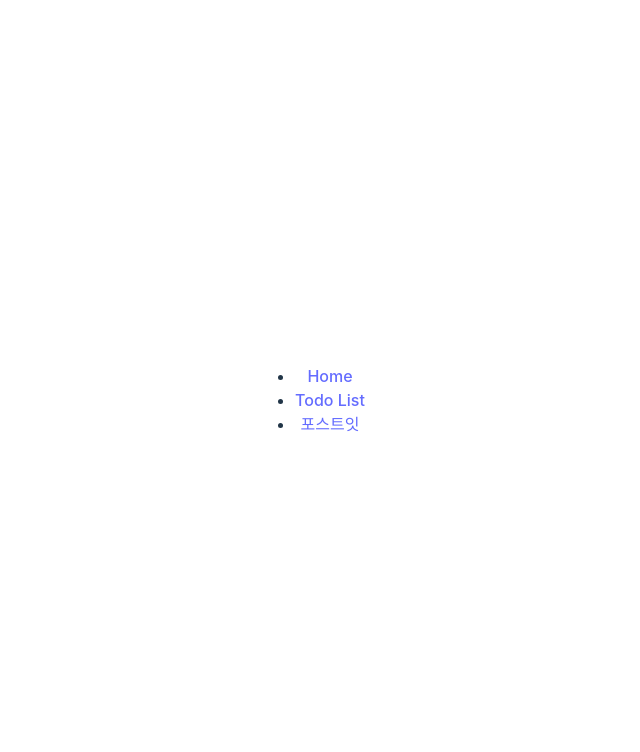
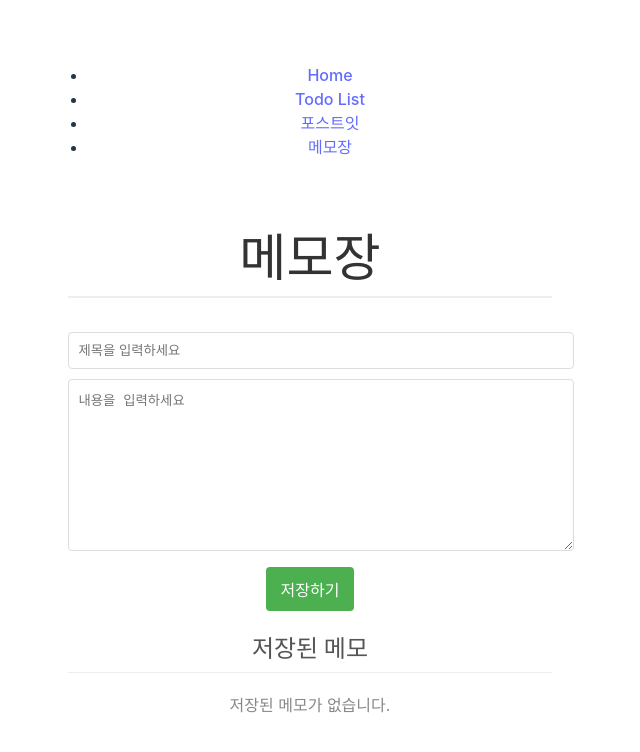
Before and after one commit to leeraquel/to-do-list-vite-aws, a React (Vite) app: page /notepad in a window 1280 px wide. Before the commit this address had no page. Shown: the top 752 px of the page, without its empty margins (330-970 px from the left). Built offline with nearby package versions, Linux system fonts and the light colour scheme.

Commit message:
:sparkles: (notepad) 메모장 추가

```diff
--- a/src/App.tsx
+++ b/src/App.tsx
@@ -3,6 +3,7 @@ import { BrowserRouter as Router, Route, Routes, Link } from 'react-router-dom';
 import Home from './pages/Home';
 import TodoList from './pages/TodoList';
 import PostIt from './pages/PostIt';
+import Notepad from './pages/Notepad';
 import UpdateNotification from './components/UpdateNotification';
 import './App.css';
 
@@ -20,12 +21,16 @@ const App: React.FC = () => {
                     <li>
                         <Link to="/postit">포스트잇</Link>
                     </li>
+                    <li>
+                        <Link to="/notepad">메모장</Link>
+                    </li>
                 </ul>
             </nav>
             <Routes>
                 <Route path="/" element={<Home />} />
                 <Route path="/todos" element={<TodoList />} />
                 <Route path="/postit" element={<PostIt />} />
+                <Route path="/notepad" element={<Notepad />} />
             </Routes>
             <UpdateNotification />
         </Router>
--- /dev/null
+++ b/src/pages/Notepad.tsx
@@ -0,0 +1,124 @@
+import { useState, useEffect } from 'react';
+
+function Notepad() {
+    const [notes, setNotes] = useState<string>('');
+    const [savedNotes, setSavedNotes] = useState<string[]>([]);
+    const [title, setTitle] = useState<string>('');
+
+    // 로컬 스토리지에서 메모 불러오기
+    useEffect(() => {
+        const savedData = localStorage.getItem('notepadData');
+        if (savedData) {
+            setSavedNotes(JSON.parse(savedData));
+        }
+    }, []);
+
+    // 로컬 스토리지에 메모 저장
+    const saveNote = () => {
+        if (notes.trim() && title.trim()) {
+            const newNote = `${title}: ${notes}`;
+            const updatedNotes = [...savedNotes, newNote];
+            setSavedNotes(updatedNotes);
+            localStorage.setItem('notepadData', JSON.stringify(updatedNotes));
+            setNotes('');
+            setTitle('');
+        }
+    };
+
+    // 메모 삭제
+    const deleteNote = (index: number) => {
+        const updatedNotes = savedNotes.filter((_, i) => i !== index);
+        setSavedNotes(updatedNotes);
+        localStorage.setItem('notepadData', JSON.stringify(updatedNotes));
+    };
+
+    return (
+        <div style={{ padding: '20px', maxWidth: '800px', margin: '0 auto' }}>
+            <h1 style={{ color: '#333', borderBottom: '2px solid #eee', paddingBottom: '10px' }}>메모장</h1>
+
+            <div style={{ marginBottom: '20px' }}>
+                <input
+                    type="text"
+                    value={title}
+                    onChange={(e) => setTitle(e.target.value)}
+                    placeholder="제목을 입력하세요"
+                    style={{
+                        width: '100%',
+                        padding: '10px',
+                        marginBottom: '10px',
+                        borderRadius: '4px',
+                        border: '1px solid #ddd'
+                    }}
+                />
+                <textarea
+                    value={notes}
+                    onChange={(e) => setNotes(e.target.value)}
+                    placeholder="내용을 입력하세요"
+                    style={{
+                        width: '100%',
+                        height: '150px',
+                        padding: '10px',
+                        borderRadius: '4px',
+                        border: '1px solid #ddd',
+                        resize: 'vertical'
+                    }}
+                />
+                <button
+                    onClick={saveNote}
+                    style={{
+                        backgroundColor: '#4CAF50',
+                        color: 'white',
+                        padding: '10px 15px',
+                        border: 'none',
+                        borderRadius: '4px',
+                        cursor: 'pointer',
+                        marginTop: '10px'
+                    }}
+                >
+                    저장하기
+                </button>
+            </div>
+
+            <div>
+                <h2 style={{ color: '#555', borderBottom: '1px solid #eee', paddingBottom: '5px' }}>저장된 메모</h2>
+                {savedNotes.length === 0 ? (
+                    <p style={{ color: '#888' }}>저장된 메모가 없습니다.</p>
+                ) : (
+                    <ul style={{ listStyleType: 'none', padding: 0 }}>
+                        {savedNotes.map((note, index) => (
+                            <li
+                                key={index}
+                                style={{
+                                    padding: '15px',
+                                    backgroundColor: '#f9f9f9',
+                                    margin: '10px 0',
+                                    borderRadius: '4px',
+                                    boxShadow: '0 1px 3px rgba(0,0,0,0.1)',
+                                    display: 'flex',
+                                    justifyContent: 'space-between'
+                                }}
+                            >
+                                <span>{note}</span>
+                                <button
+                                    onClick={() => deleteNote(index)}
+                                    style={{
+                                        backgroundColor: '#f44336',
+                                        color: 'white',
+                                        border: 'none',
+                                        borderRadius: '4px',
+                                        cursor: 'pointer',
+                                        padding: '5px 10px'
+                                    }}
+                                >
+                                    삭제
+                                </button>
+                            </li>
+                        ))}
+                    </ul>
+                )}
+            </div>
+        </div>
+    );
+}
+
+export default Notepad;
--- a/src/routes/routes.tsx
+++ b/src/routes/routes.tsx
@@ -2,6 +2,7 @@ import { BrowserRouter as Router, Route, Routes, Link } from 'react-router-dom';
 import Home from '../pages/Home';
 import TodoList from '../pages/TodoList';
 import PostIt from '../pages/PostIt';
+import Notepad from '../pages/Notepad';
 
 function App() {
     return (
@@ -17,12 +18,16 @@ function App() {
                     <li>
                         <Link to="/postit">포스트잇</Link>
                     </li>
+                    <li>
+                        <Link to="/notepad">메모장</Link>
+                    </li>
                 </ul>
             </nav>
             <Routes>
                 <Route path="/" element={<Home />} />
                 <Route path="/todos" element={<TodoList />} />
                 <Route path="/postit" element={<PostIt />} />
+                <Route path="/notepad" element={<Notepad />} />
             </Routes>
         </Router>
     );
```
